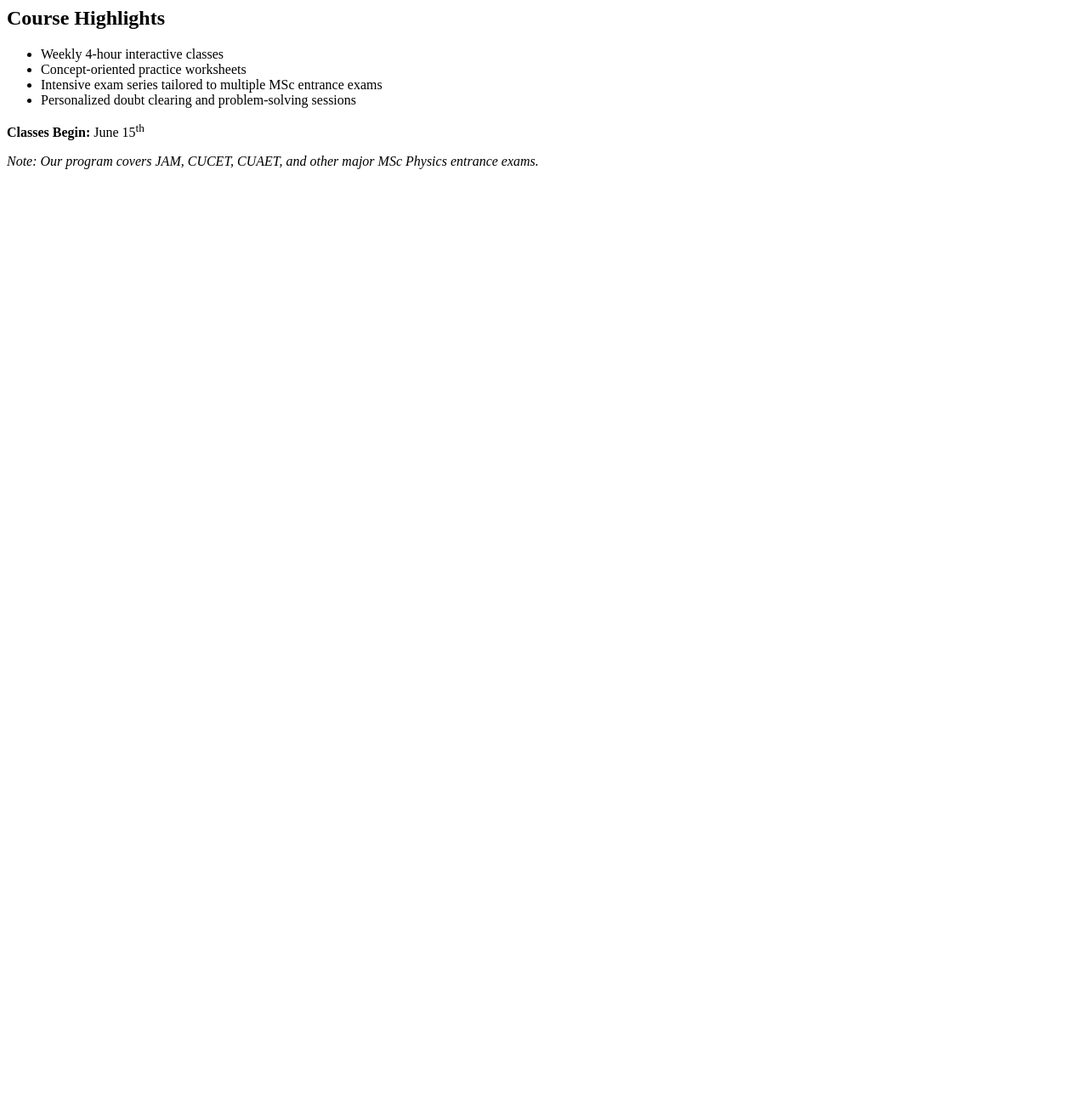
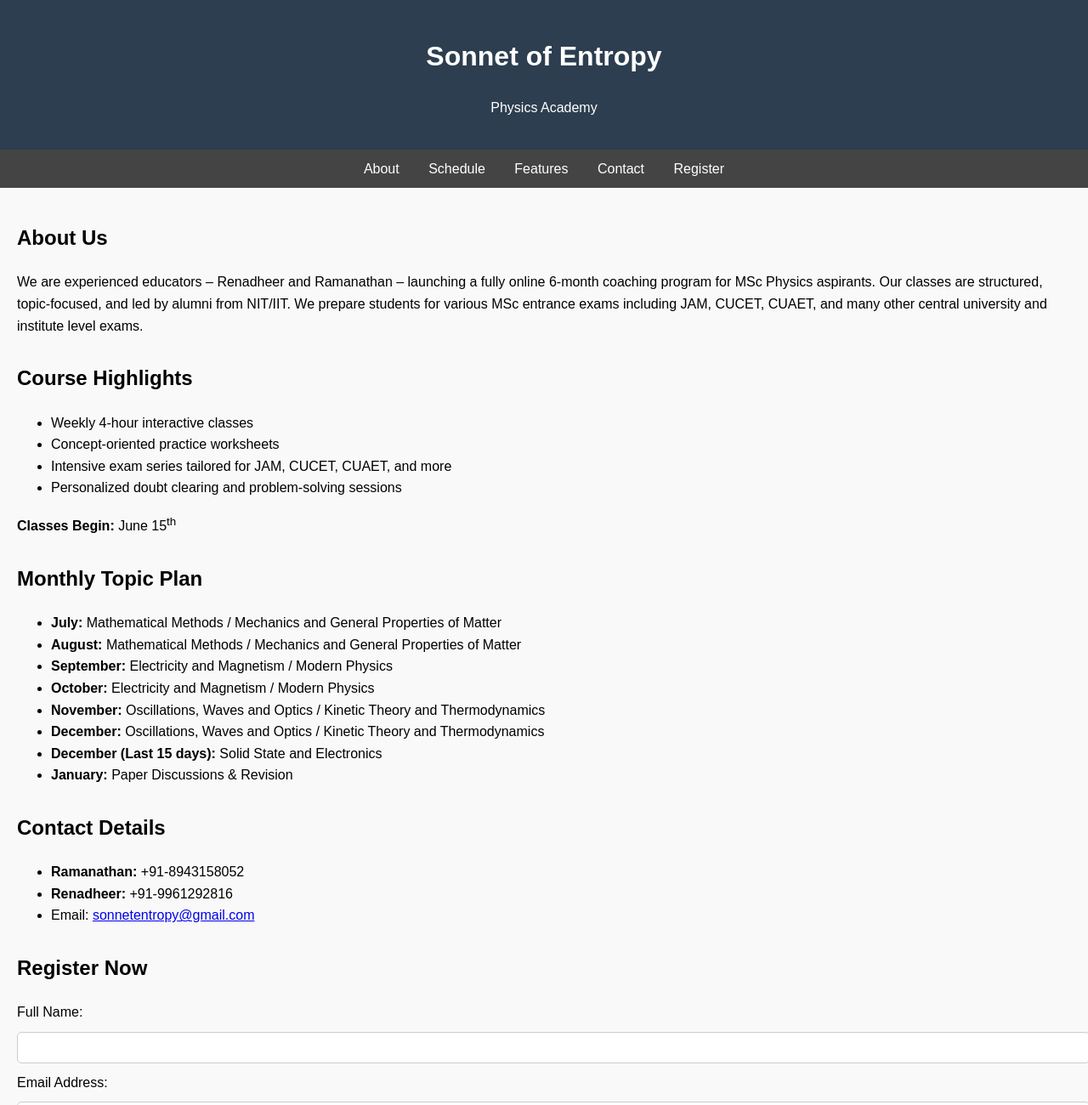
Before and after one commit to sonnet-of-entropy/physics, a plain HTML site: page index.html in a window 1280 px wide. Shown: the top 1300 px of the page at 85% size. Before the commit the page ends 800 px from the top, so only its background shows below. Drawn offline with Linux system fonts and the light colour scheme.

Commit message:
index.html

```diff
--- a/index.html
+++ b/index.html
@@ -1,11 +1,143 @@
+<!DOCTYPE html>
+<html lang="en">
+<head>
+  <meta charset="UTF-8" />
+  <meta name="viewport" content="width=device-width, initial-scale=1.0"/>
+  <title>Sonnet of Entropy</title>
+  <style>
+    body {
+      font-family: Arial, sans-serif;
+      line-height: 1.6;
+      margin: 0;
+      padding: 0;
+      background-color: #f9f9f9;
+    }
+    header {
+      background-color: #2d3e50;
+      color: white;
+      padding: 20px 0;
+      text-align: center;
+    }
+    nav {
+      text-align: center;
+      padding: 10px;
+      background-color: #444;
+    }
+    nav a {
+      color: white;
+      text-decoration: none;
+      margin: 0 15px;
+    }
+    .container {
+      padding: 20px;
+    }
+    .section {
+      margin-bottom: 30px;
+    }
+    footer {
+      background-color: #2d3e50;
+      color: white;
+      text-align: center;
+      padding: 15px 0;
+    }
+    input, textarea, button {
+      width: 100%;
+      padding: 10px;
+      margin: 10px 0;
+      border: 1px solid #ccc;
+      border-radius: 5px;
+    }
+    button {
+      background-color: #2d3e50;
+      color: white;
+      cursor: pointer;
+    }
+    button:hover {
+      background-color: #1b2838;
+    }
+  </style>
+</head>
+<body>
+  <header>
+    <h1>Sonnet of Entropy</h1>
+    <p>Physics Academy</p>
+  </header>
+
+  <nav>
+    <a href="#about">About</a>
+    <a href="#schedule">Schedule</a>
+    <a href="#features">Features</a>
+    <a href="#contact">Contact</a>
+    <a href="#register">Register</a>
+  </nav>
+
+  <div class="container">
+    <section id="about" class="section">
+      <h2>About Us</h2>
+      <p>
+        We are experienced educators – Renadheer and Ramanathan – launching a fully online 6-month coaching program for MSc Physics aspirants.
+        Our classes are structured, topic-focused, and led by alumni from NIT/IIT.
+        We prepare students for various MSc entrance exams including JAM, CUCET, CUAET, and many other central university and institute level exams.
+      </p>
+    </section>
+
     <section id="features" class="section">
       <h2>Course Highlights</h2>
       <ul>
         <li>Weekly 4-hour interactive classes</li>
         <li>Concept-oriented practice worksheets</li>
-    <li>Intensive exam series tailored to multiple MSc entrance exams</li>
+        <li>Intensive exam series tailored for JAM, CUCET, CUAET, and more</li>
         <li>Personalized doubt clearing and problem-solving sessions</li>
       </ul>
       <p><strong>Classes Begin:</strong> June 15<sup>th</sup></p>
-  <p><em>Note: Our program covers JAM, CUCET, CUAET, and other major MSc Physics entrance exams.</em></p>
     </section>
+
+    <section id="schedule" class="section">
+      <h2>Monthly Topic Plan</h2>
+      <ul>
+        <li><strong>July:</strong> Mathematical Methods / Mechanics and General Properties of Matter</li>
+        <li><strong>August:</strong> Mathematical Methods / Mechanics and General Properties of Matter</li>
+        <li><strong>September:</strong> Electricity and Magnetism / Modern Physics</li>
+        <li><strong>October:</strong> Electricity and Magnetism / Modern Physics</li>
+        <li><strong>November:</strong> Oscillations, Waves and Optics / Kinetic Theory and Thermodynamics</li>
+        <li><strong>December:</strong> Oscillations, Waves and Optics / Kinetic Theory and Thermodynamics</li>
+        <li><strong>December (Last 15 days):</strong> Solid State and Electronics</li>
+        <li><strong>January:</strong> Paper Discussions & Revision</li>
+      </ul>
+    </section>
+
+    <section id="contact" class="section">
+      <h2>Contact Details</h2>
+      <ul>
+        <li><strong>Ramanathan:</strong> +91-8943158052</li>
+        <li><strong>Renadheer:</strong> +91-9961292816</li>
+        <li>Email: <a href="mailto:sonnetentropy@gmail.com">sonnetentropy@gmail.com</a></li>
+      </ul>
+    </section>
+
+    <section id="register" class="section">
+      <h2>Register Now</h2>
+      <form action="https://formspree.io/f/movdryln" method="POST">
+        <label for="name">Full Name:</label>
+        <input type="text" id="name" name="name" required />
+
+        <label for="email">Email Address:</label>
+        <input type="email" id="email" name="email" required />
+
+        <label for="phone">Phone Number:</label>
+        <input type="tel" id="phone" name="phone" required />
+
+        <label for="message">Additional Info (Optional):</label>
+        <textarea id="message" name="message" rows="4"></textarea>
+
+        <button type="submit">Submit</button>
+      </form>
+      <p><em>* Your information is safe and will only be used to contact you about the JAM course.</em></p>
+    </section>
+  </div>
+
+  <footer>
+    <p>&copy; 2025 Sonnet of Entropy | Renadheer &amp; Ramanathan</p>
+  </footer>
+</body>
+</html>
```
Lines whose indentation alone changed are shown as unchanged.
